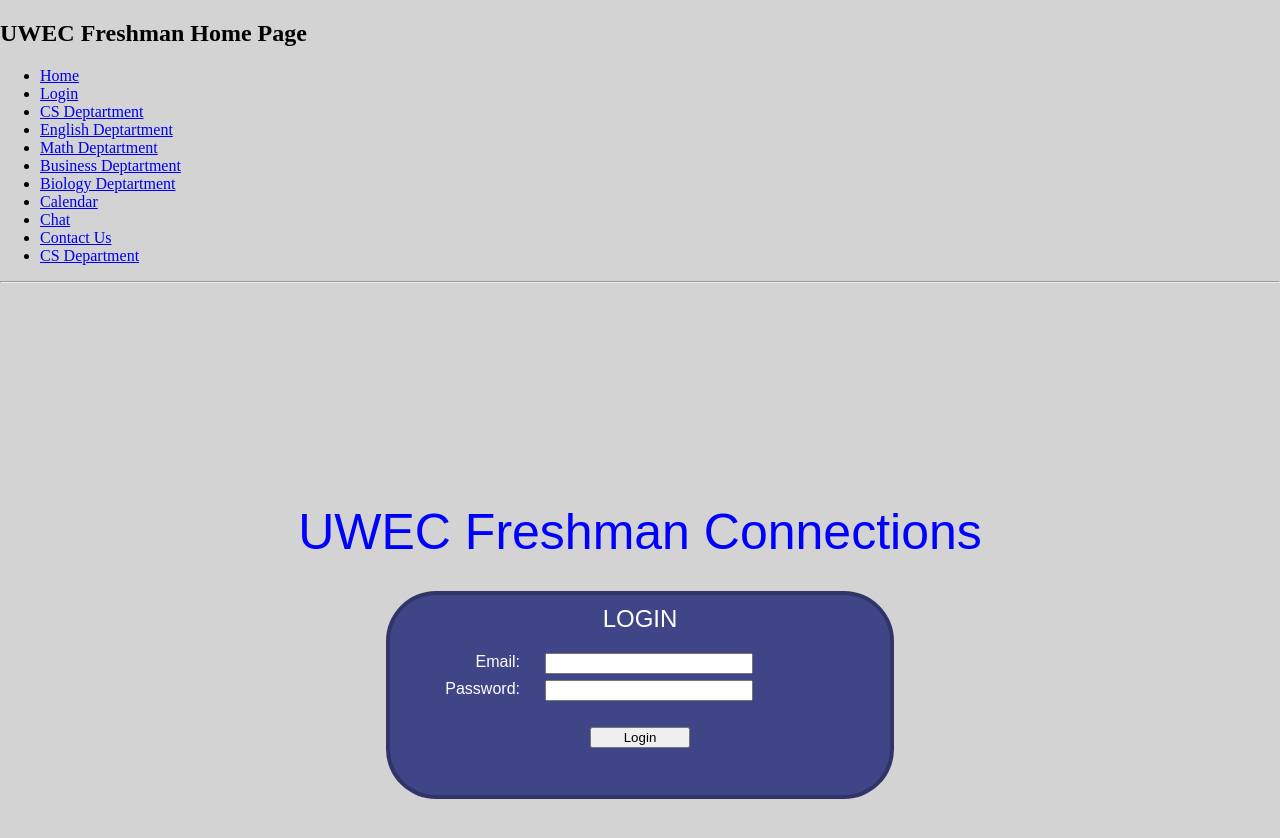
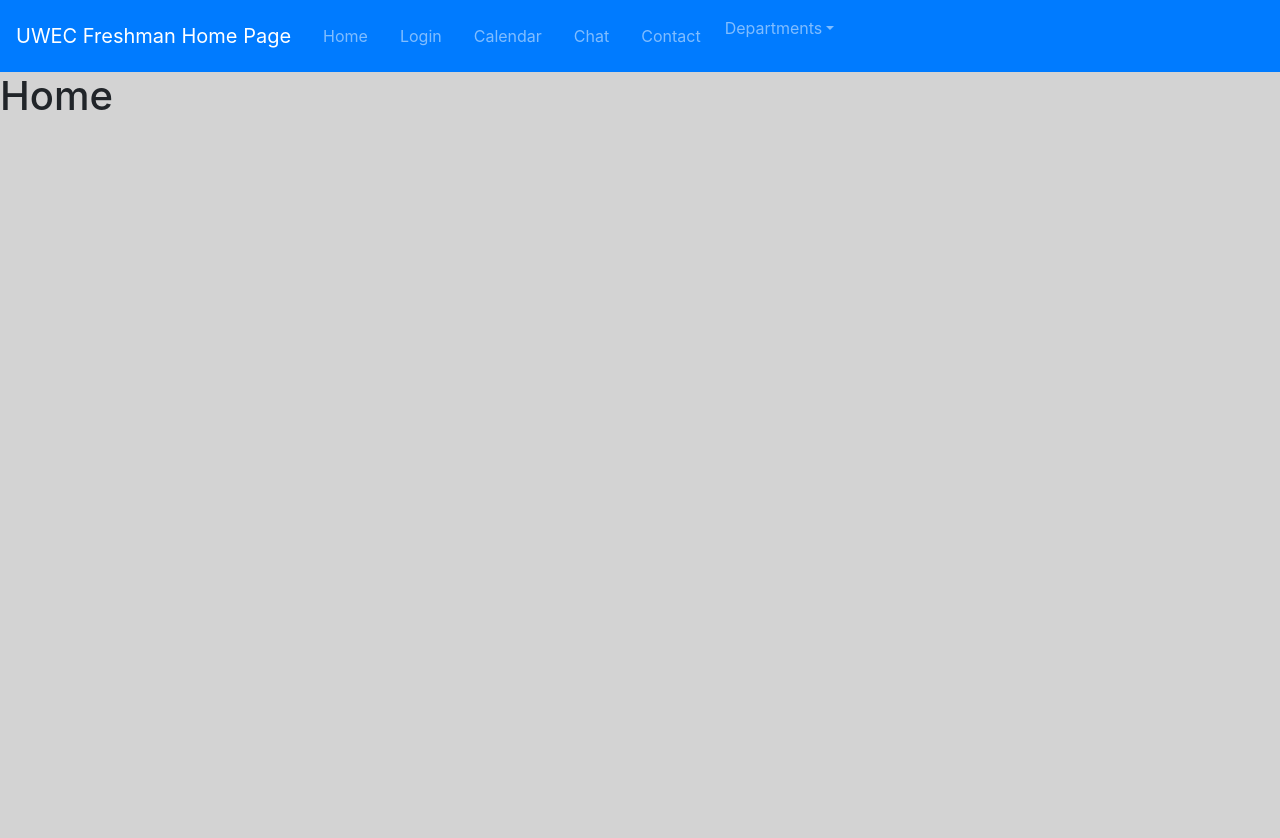
Before and after one commit to jflipp31698/Project-2-CS-268, a React (Create React App) app: page / in a window 1280 px wide. Shown: the top 838 px of the page. After the commit the page ends 800 px from the top, so only its background shows below. Built offline with nearby package versions, Linux system fonts and the light colour scheme.

Commit message:
Enabled better Navbar and fixed small errors in spelling
Navbar is working totally. Added a Home page and adjusted some values of the navbar so that it looks better and sticks to the top of the page when you scroll

```diff
--- a/src/App.js
+++ b/src/App.js
@@ -1,5 +1,7 @@
 import React, { Component } from 'react';
 import { BrowserRouter as Router, Switch, Route, Link } from 'react-router-dom';
+import Nbar from './components/Nbar';
+import Home from './components/Home';
 import Login from './components/Login';
 import CSdept from './components/CSdept';
 import Mathd from './components/MATHdept';
@@ -16,25 +18,9 @@ class App extends Component {
     return (
     <Router>
         <div>
-          <h2>UWEC Freshman Home Page</h2>
-          <nav className="navbar navbar-expand-lg navbar-light bg-light">
-          <ul className="navbar-nav mr-auto">
-            <li><Link to={'/'} className="nav-link"> Home </Link></li>
-            <li><Link to={'/Login'} className="nav-link">Login</Link></li>
-            <li><Link to={'/CSDept'} className="nav-link">CS Deptartment</Link></li>
-            <li><Link to={'/ENGDept'} className="nav-link">English Deptartment</Link></li>
-            <li><Link to={'/MathDept'} className="nav-link">Math Deptartment</Link></li>
-            <li><Link to={'/BizDept'} className="nav-link">Business Deptartment</Link></li>
-            <li><Link to={'/BioDept'} className="nav-link">Biology Deptartment</Link></li>
-            <li><Link to={'/Calendar'} className="nav-link"> Calendar </Link></li>
-            <li><Link to={'/Chat'} className="nav-link"> Chat </Link></li>
-            <li><Link to={'/Contact'} className="nav-link"> Contact Us </Link></li>
-            <li><Link to={'/CSDept'} className="nav-link">CS Department</Link></li>
-          </ul>
-          </nav>
-          <hr />
+          <Nbar />
           <Switch>
-              <Route exact path='/' component={Login} />
+              <Route exact path='/' component={Home} />
               <Route path='/Login' component={Login} />
               <Route path='/CSDept' component={CSdept} />
               <Route path = '/ENGDept' component={ENG}/>
--- a/src/components/BIOdept.js
+++ b/src/components/BIOdept.js
@@ -6,7 +6,7 @@ class BIO extends Component {
       return (
         <div className="App">
         <header>
-            <h1>Eau Claire Biology Science Department</h1>
+            <h1>Eau Claire Biology Department</h1>
         </header>
         </div>
       );
--- a/src/components/BIZdept.js
+++ b/src/components/BIZdept.js
@@ -5,7 +5,7 @@ class  BIZ extends Component {
         return (
           <div className="App">
           <header>
-              <h1>Eau Claire Biology Science Department</h1>
+              <h1>Eau Claire Business Department</h1>
           </header>
           </div>
         );
--- a/src/components/ENGdept.js
+++ b/src/components/ENGdept.js
@@ -5,7 +5,7 @@ class ENG extends Component {
         return (
           <div className="App">
           <header>
-              <h1>Eau Claire Engilsh Department</h1>
+              <h1>Eau Claire English Department</h1>
           </header>
           </div>
         );
--- /dev/null
+++ b/src/components/Home.js
@@ -0,0 +1,14 @@
+import { Component } from "react";
+import React from 'react';
+
+class Home extends Component {
+    render() {
+        return (
+            <div>
+                <h1>Home</h1>
+            </div>
+        )
+    }
+}
+
+export default Home;
--- a/src/components/Login.js
+++ b/src/components/Login.js
@@ -1,6 +1,6 @@
 import React, {useState} from 'react';
 import {useSelector} from 'react-redux';
-import '../css/LoginCSS.css';
+import '../css/Login.css';
 
 
 
--- a/src/components/MATHdept.js
+++ b/src/components/MATHdept.js
@@ -5,7 +5,7 @@ class MATH extends Component {
         return (
           <div className="App">
           <header>
-              <h1>Eau Claire Mathematics Science Department</h1>
+              <h1>Eau Claire Mathematics Department</h1>
           </header>
           </div>
         );
--- a/src/components/Nbar.js
+++ b/src/components/Nbar.js
@@ -1,29 +1,44 @@
-// import {Nav, Navbar, NavDropdown} from 'react-bootstrap';
-// import 'bootstrap/dist/css/bootstrap.min.css'
+ import {Nav, Navbar, NavDropdown} from 'react-bootstrap';
+ import { BrowserRouter as Router, Switch, Route, Link } from 'react-router-dom';
+ import 'bootstrap/dist/css/bootstrap.min.css'
+ import Login from './Login';
+ import CSdept from './CSdept';
+ import Mathd from './MATHdept';
+ import ENG from './ENGdept';
+ import biz from './BIZdept';
+ import bio from './BIOdept';
+ import Calendar from './Calendar';
+ import Chat from './Chat';
+ import Contact from './Contact';
 
-// function Nbar() {
-//   return (
-//       <Navbar bg="primary" variant="dark"expand="lg">
-//         <Navbar.Brand href="#home">UWEC Freshman Home Page</Navbar.Brand>
-//         <Navbar.Toggle aria-controls="basic-navbar-nav" />
-//         <Navbar.Collapse id="basic-navbar-nav">
-//         <Nav className="mr-auto">
-//         <Nav.Link href="#home">Home</Nav.Link>
-//         <Nav.Link href="#link">Link</Nav.Link>
-//         <Nav.Link href="#Login">Login</Nav.Link>
-//         <NavDropdown title="Departments" id="basic-nav-dropdown">
-//         <NavDropdown.Item href="#action/3.1">Biology</NavDropdown.Item>
-//         <NavDropdown.Item href="#action/3.2">Business</NavDropdown.Item>
-//         <NavDropdown.Item href="#action/3.3">Computer Science</NavDropdown.Item>
-//         <NavDropdown.Item href="#action/3.3">Mathamatics</NavDropdown.Item>
-//         <NavDropdown.Item href="#action/3.3">English</NavDropdown.Item>
-//         <NavDropdown.Divider />
-//         <NavDropdown.Item href="#action/3.4">Separated link</NavDropdown.Item>
-//         </NavDropdown>
-//         </Nav>
-//         </Navbar.Collapse>
-//       </Navbar>
-//   )
-// }
+ function Nbar() {
+  return (
+       <Navbar sticky="top" collapseOnSelect="true" bg="primary" variant="dark"expand="lg">
+         <Navbar.Brand href="#home">UWEC Freshman Home Page</Navbar.Brand>
+        <Navbar.Toggle aria-controls="basic-navbar-nav" />
+         <Navbar.Collapse id="basic-navbar-nav">
+        <Nav className="mr-auto">
 
-// export default Nbar;
+        <Nav.Link href="#link"><Link to={'/'} className="nav-link">Home</Link></Nav.Link>
+
+         <Nav.Link href="#link"><Link to={'/Login'} className="nav-link">Login</Link></Nav.Link>
+
+         <Nav.Link href="#link"><Link to={'/Calendar'} className="nav-link">Calendar</Link></Nav.Link>
+
+         <Nav.Link href="#link"><Link to={'/Chat'} className="nav-link">Chat</Link></Nav.Link>
+
+         <Nav.Link href="#link"><Link to={'/Contact'} className="nav-link">Contact</Link></Nav.Link>
+
+         <NavDropdown title="Departments" id="collasible-nav-dropdown">
+         <NavDropdown.Item href="/CSdept">Computer Science Department</NavDropdown.Item>
+        <NavDropdown.Item href="/BIOdept">Biology Department</NavDropdown.Item>
+        <NavDropdown.Item href="/BIZdept">Business Department</NavDropdown.Item>
+        <NavDropdown.Item href="/MATHdept">Mathematics Department</NavDropdown.Item>
+        <NavDropdown.Item href="/ENGdept">English Department</NavDropdown.Item>
+      </NavDropdown>
+         </Nav>
+         </Navbar.Collapse>
+       </Navbar>
+   )
+ }
+ export default Nbar;
--- a/src/main.js
+++ /dev/null
@@ -1,5 +0,0 @@
-import React from 'react';
-import ReactDOM from 'react-dom';
-import App from './App';
-
-ReactDOM.render(<App />, document.getElementById('App'));
```
Also changed, not shown: src/css/Login.css (renamed from src/css/LoginCSS.css), 1 other file (tests, documents, lock files or other folders).
